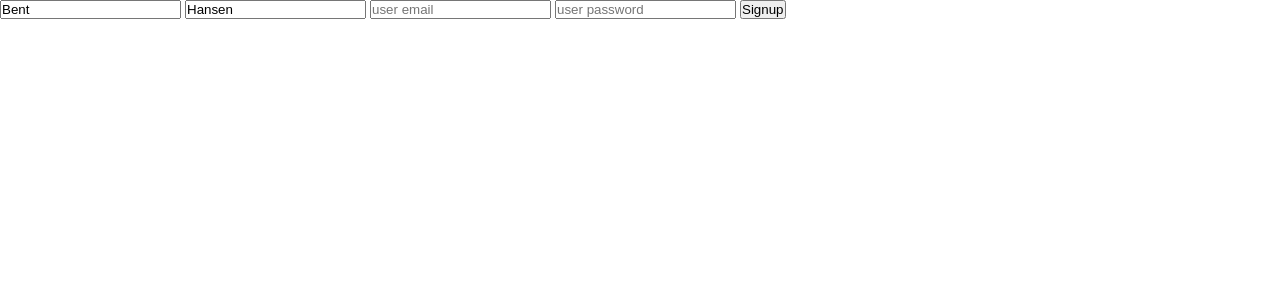
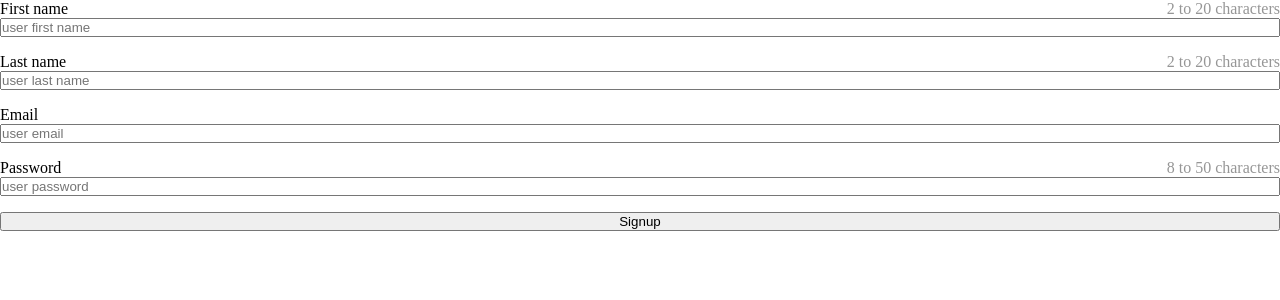
Before and after one commit to oliverlindblad/2026_1_travel, a Flask app: page /signup in a window 1280 px wide. Shown: the part 48-348 px from the top of the page. Run offline with Flask 3, Linux system fonts and the light colour scheme.

Commit message:
it works

```diff
--- a/app.py
+++ b/app.py
@@ -4,6 +4,9 @@ import uuid
 import time
 from flask_session import Session
 from icecream import ic
+from werkzeug.security import generate_password_hash
+from werkzeug.security import check_password_hash
+
 ic.configureOutput(prefix=f'----- | ', includeContext=True)
 
 app = Flask(__name__)
@@ -16,7 +19,7 @@ Session(app)
 def show_signup():
     try:
         user = session.get("user", "")
-        return render_template("page_signup.html", user=user)
+        return render_template("page_signup.html", user=user, x=x)
     except Exception as ex:
         ic(ex)
         return "ups"
@@ -27,19 +30,53 @@ def api_create_user():
     try:
         user_first_name = x.validate_user_first_name()
         user_last_name = x.validate_user_last_name()
+        user_email = x.validate_user_email()
+        user_password = x.validate_user_password()
+        user_hashed_password = generate_password_hash(user_password)
+        # ic(user_hashed_password) # 'scrypt:32768:8:1$Z32qyk6PTuLpgOqf$bbd9446a2d2853af0cb9ca2fc271b5cf80effac46c502415425a7f3a84c2b80234df9aac9f05a592d2c60e1befda8d001c19b3ceee4d0e586266e48c08dc5b7d'
+
+        user_pk = uuid.uuid4().hex
+        user_create_at = int(time.time())
+
+        db, cursor = x.db()
+        q = "INSERT INTO users VALUES(%s, %s, %s, %s, %s, %s)"
+        cursor.execute(q, (user_pk, user_first_name, user_last_name, user_email, user_hashed_password, user_create_at))
+        db.commit()
+
+        return f"""<browser mix-redirect="/login"></browser>"""
+
     except Exception as ex:
         ic(ex)
         if "company_exception user_first_name" in str(ex):
-            error_message = f"user_first_name {x.USER_FIRST_NAME_MIN} to {x.USER_FIRST_NAME_MAX} characters"
+            error_message = f"user first name {x.USER_FIRST_NAME_MIN} to {x.USER_FIRST_NAME_MAX} characters"
             ___tip = render_template("___tip.html", status="error", message=error_message)
-            return f"""<browser mix-after-begin="#tooltip">{___tip}</browser>"""
+            return f"""<browser mix-after-begin="#tooltip">{___tip}</browser>""", 400
 
         if "company_exception user_last_name" in str(ex):
-            error_message = f"user_last_name {x.USER_LAST_NAME_MIN} to {x.USER_LAST_NAME_MAX} characters"
+            error_message = f"user last name {x.USER_LAST_NAME_MIN} to {x.USER_LAST_NAME_MAX} characters"
             ___tip = render_template("___tip.html", status="error", message=error_message)
-            return f"""<browser mix-after-begin="#tooltip">{___tip}</browser>"""
+            return f"""<browser mix-after-begin="#tooltip">{___tip}</browser>""", 400
 
-        return "ups"
+        if "company_exception user_email" in str(ex):
+            error_message = f"user email invalid"
+            ___tip = render_template("___tip.html", status="error", message=error_message)
+            return f"""<browser mix-after-begin="#tooltip">{___tip}</browser>""", 400
+
+        if "company_exception user_password" in str(ex):
+            error_message = f"user password {x.USER_PASSWORD_MIN} to {x.USER_PASSWORD_MAX} characters"
+            ___tip = render_template("___tip.html", status="error", message=error_message)
+            return f"""<browser mix-after-begin="#tooltip">{___tip}</browser>""", 400
+
+        if "Duplicate entry" in str(ex) and "user_email" in str(ex):
+            error_message = "Email already exist"
+            ___tip = render_template("___tip.html", status="error", message=error_message)
+            return f"""<browser mix-after-begin="#tooltip">{___tip}</browser>""", 400
+
+        #Worst case
+        error_message = "System under maintenance"
+        ___tip = render_template("___tip.html", status="error", message=error_message)
+        return f"""<browser mix-after-begin="#tooltip">{___tip}</browser>""", 500
+
     finally:
         if "cursor" in locals(): cursor.close()
         if "db" in locals(): db.close()
--- a/static/app.css
+++ b/static/app.css
@@ -6,6 +6,24 @@
 body {
   width: 100%;
   height: 100vh;
+}
+form {
+  display: grid;
+  gap: 1rem;
+  div {
+    display: flex;
+    flex-direction: column;
+    input {
+      width: 100%;
+    }
+  }
+}
+label {
+  display: flex;
+  span {
+    margin-left: auto;
+    color: rgb(150, 150, 150);
+  }
 }
 
 #tooltip {
--- a/templates/page_signup.html
+++ b/templates/page_signup.html
@@ -2,10 +2,38 @@
 
 <main>
     <form mix-post="/api-create-user" autocomplete="off">
-        <input name="user_first_name" type="text" placeholder="user first name" value="Bent">
-        <input name="user_last_name" type="text" placeholder="user last name" value="Hansen">
-        <input name="user_email" type="text" placeholder="user email">
-        <input name="user_password" type="text" placeholder="user password">
+
+        <div>
+            <label for="">
+                First name <span>{{ x.USER_FIRST_NAME_MIN }} to {{ x.USER_FIRST_NAME_MAX }} characters</span>
+            </label>
+            <input name="user_first_name" type="text" placeholder="user first name" value=""
+                mix-validate="{{x.REGEX_USER_FIRST_NAME}}">
+        </div>
+
+        <div>
+            <label for="">
+                Last name <span>{{ x.USER_LAST_NAME_MIN }} to {{ x.USER_LAST_NAME_MAX }} characters</span>
+            </label>
+            <input name="user_last_name" type="text" placeholder="user last name" value=""
+                mix-validate="{{x.REGEX_USER_LAST_NAME}}">
+        </div>
+
+        <div>
+            <label for="">
+                Email
+            </label>
+            <input name="user_email" type="text" placeholder="user email" value=""
+                mix-validate="{{x.REGEX_USER_EMAIL}}">
+        </div>
+
+        <div>
+            <label for="">
+                Password <span>{{ x.USER_PASSWORD_MIN}} to {{ x.USER_PASSWORD_MAX }} characters</span>
+            </label>
+            <input name="user_password" type="text" placeholder="user password" value=""
+                mix-validate="{{x.REGEX_USER_PASSWORD}}">
+        </div>
         <button>
             Signup
         </button>
--- a/x.py
+++ b/x.py
@@ -30,6 +30,7 @@ def no_cache(view):
         return response
     return no_cache_view
 
+
 ##############################
 USER_FIRST_NAME_MIN = 2
 USER_FIRST_NAME_MAX = 20
@@ -40,6 +41,7 @@ def validate_user_first_name():
         raise Exception("company_exception user_first_name")
     return user_first_name
 
+
 ##############################
 USER_LAST_NAME_MIN = 2
 USER_LAST_NAME_MAX = 20
@@ -49,3 +51,23 @@ def validate_user_last_name():
     if not re.match(REGEX_USER_LAST_NAME, user_last_name):
         raise Exception("company_exception user_last_name")
     return user_last_name
+
+
+##############################
+REGEX_USER_EMAIL = "^(([^<>()[\]\\.,;:\s@\"]+(\.[^<>()[\]\\.,;:\s@\"]+)*)|(\".+\"))@((\[[0-9]{1,3}\.[0-9]{1,3}\.[0-9]{1,3}\.[0-9]{1,3}\])|(([a-zA-Z\-0-9]+\.)+[a-zA-Z]{2,}))$"
+def validate_user_email():
+    user_email = request.form.get("user_email", "").strip()
+    if not re.match(REGEX_USER_EMAIL, user_email):
+        raise Exception("company_exception user_email")
+    return user_email
+
+
+##############################
+USER_PASSWORD_MIN = 8
+USER_PASSWORD_MAX = 50
+REGEX_USER_PASSWORD = f"^.{{{USER_PASSWORD_MIN},{USER_PASSWORD_MAX}}}$"
+def validate_user_password():
+    user_password = request.form.get("user_password", "").strip()
+    if not re.match(REGEX_USER_PASSWORD, user_password):
+        raise Exception("company_exception user_password")
+    return user_password
```
